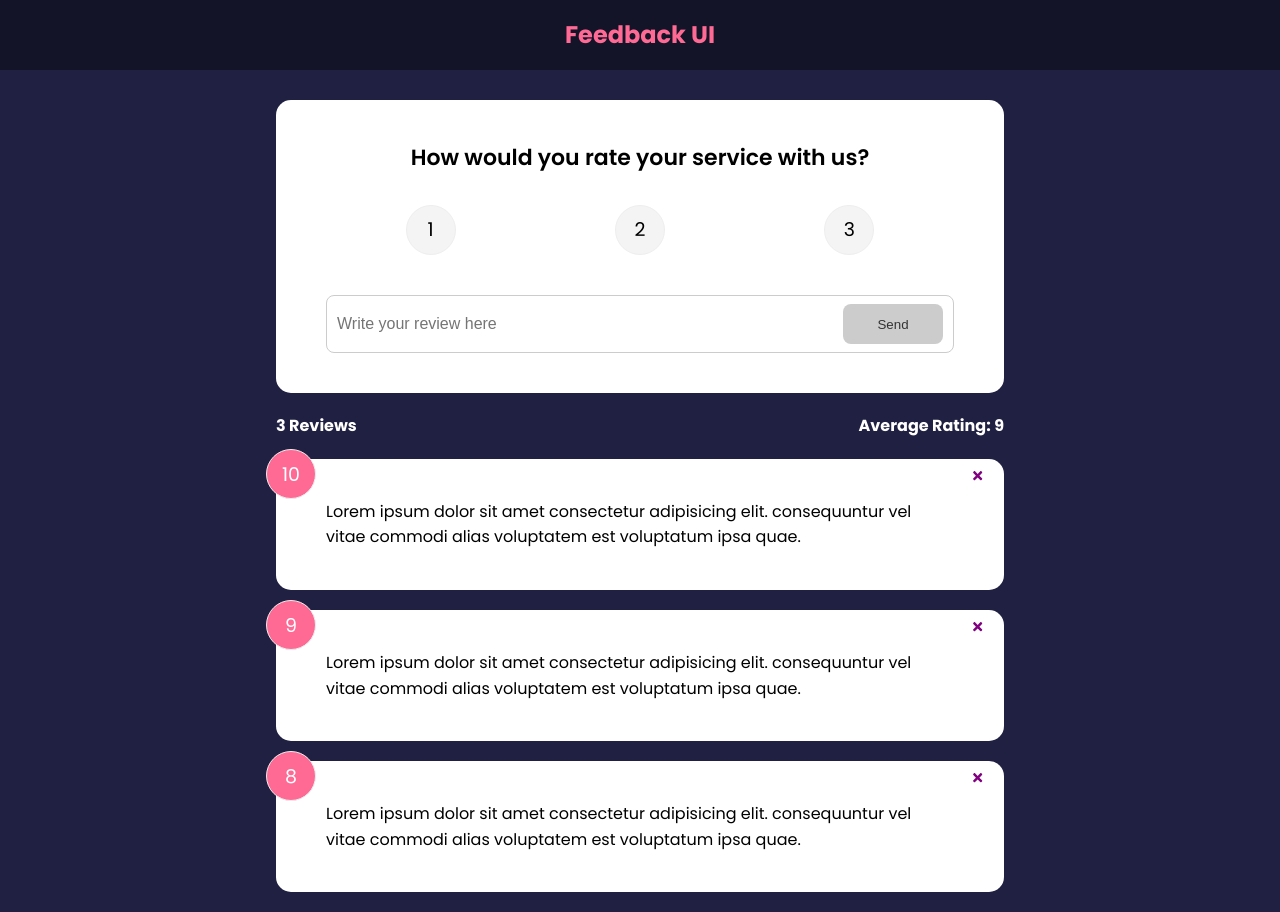
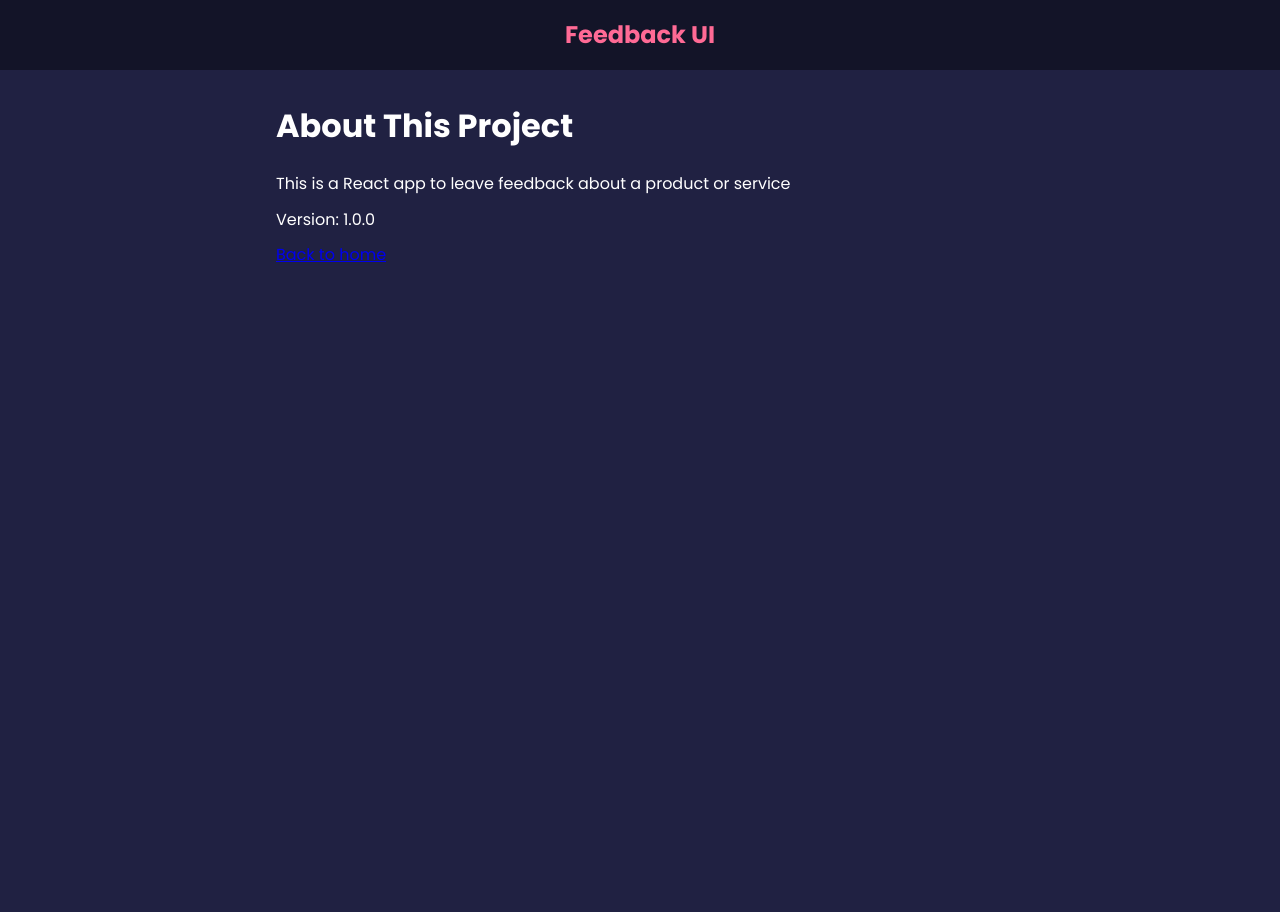
Before and after one commit to MareikeHeuer/feedback-app-react-course-2022, a React (Create React App) app: page /about in a window 1280 px wide. After the commit the page ends 800 px from the top, so only its background shows below. Built offline with nearby package versions, Linux system fonts and the light colour scheme.

Commit message:
Add react-router-dom package & AboutPage component

```diff
--- a/package.json
+++ b/package.json
@@ -11,6 +11,7 @@
     "react": "^18.2.0",
     "react-dom": "^18.2.0",
     "react-icons": "^4.6.0",
+    "react-router-dom": "^6.6.2",
     "react-scripts": "5.0.1",
     "uuid": "^9.0.0",
     "web-vitals": "^2.1.4"
--- a/src/App.js
+++ b/src/App.js
@@ -1,11 +1,13 @@
 import React from "react";
 import { v4 as uuidv4 } from "uuid";
+import { BrowserRouter as Router, Route, Routes } from "react-router-dom";
 import { useState } from "react";
 import Header from "./components/Header";
 import FeedbackForm from "./components/FeedbackForm";
 import FeedbackStats from "./components/FeedbackStats";
 import FeedbackList from "./components/FeedbackList";
 import FeedbackData from "./data/FeedbackData";
+import AboutPage from "./pages/AboutPage";
 
 function App() {
   const [feedback, setFeedback] = useState(FeedbackData);
@@ -22,14 +24,28 @@
   };
 
   return (
-    <>
+    <Router>
       <Header />
       <div className="container">
-        <FeedbackForm handleAdd={addFeedback} />
-        <FeedbackStats feedback={feedback} />
-        <FeedbackList feedback={feedback} handleDelete={deleteFeedback} />
+        <Routes>
+          <Route
+            exact
+            path="/"
+            element={
+              <>
+                <FeedbackForm handleAdd={addFeedback} />
+                <FeedbackStats feedback={feedback} />
+                <FeedbackList
+                  feedback={feedback}
+                  handleDelete={deleteFeedback}
+                />
+              </>
+            }
+          ></Route>
+          <Route path="/about" element={<AboutPage />} />
+        </Routes>
       </div>
-    </>
+    </Router>
   );
 }
 
--- /dev/null
+++ b/src/pages/AboutPage.jsx
@@ -0,0 +1,15 @@
+import React from "react";
+import Card from "../components/shared/Card";
+
+function AboutPage() {
+  return (
+    <div className="about">
+      <h1>About This Project</h1>
+      <p>This is a React app to leave feedback about a product or service</p>
+      <p>Version: 1.0.0</p>
+      <a href="/">Back to home</a>
+    </div>
+  );
+}
+
+export default AboutPage;
```
Also changed, not shown: 1 other file (tests, documents, lock files or other folders).
